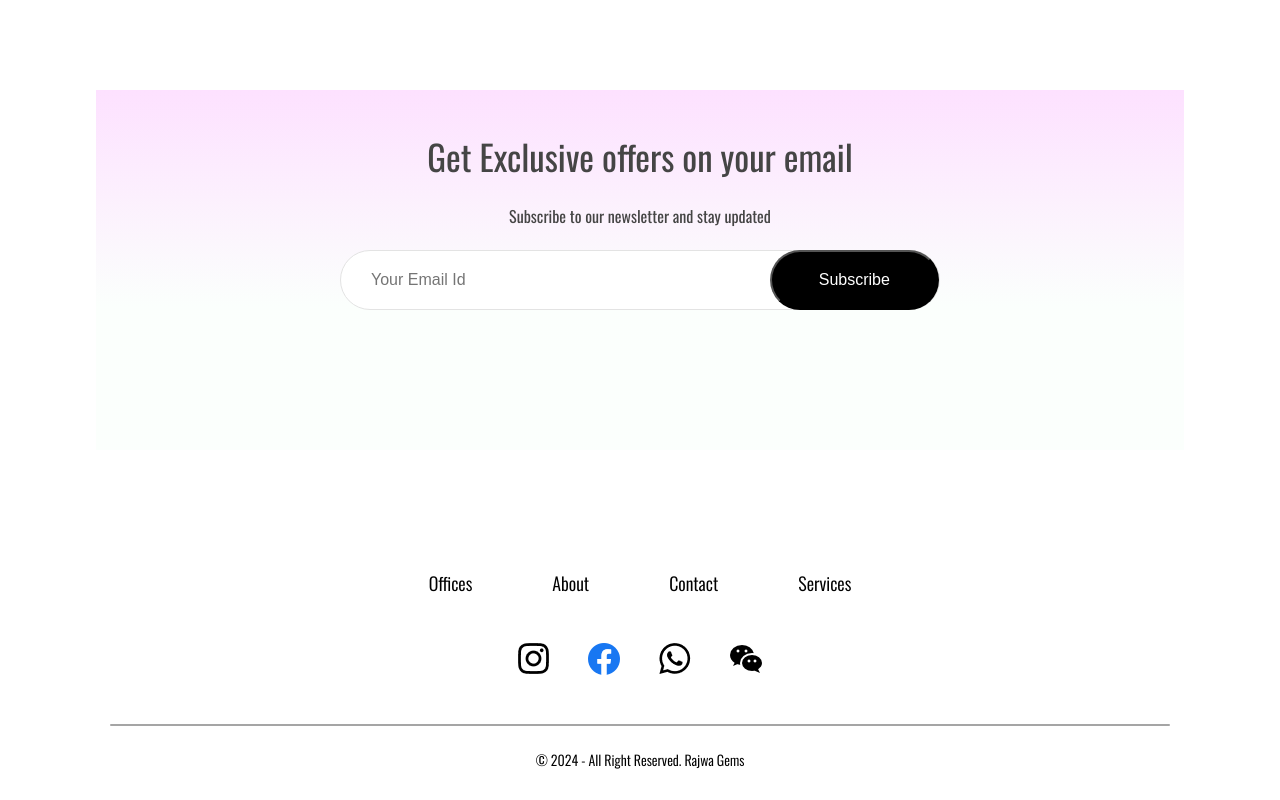
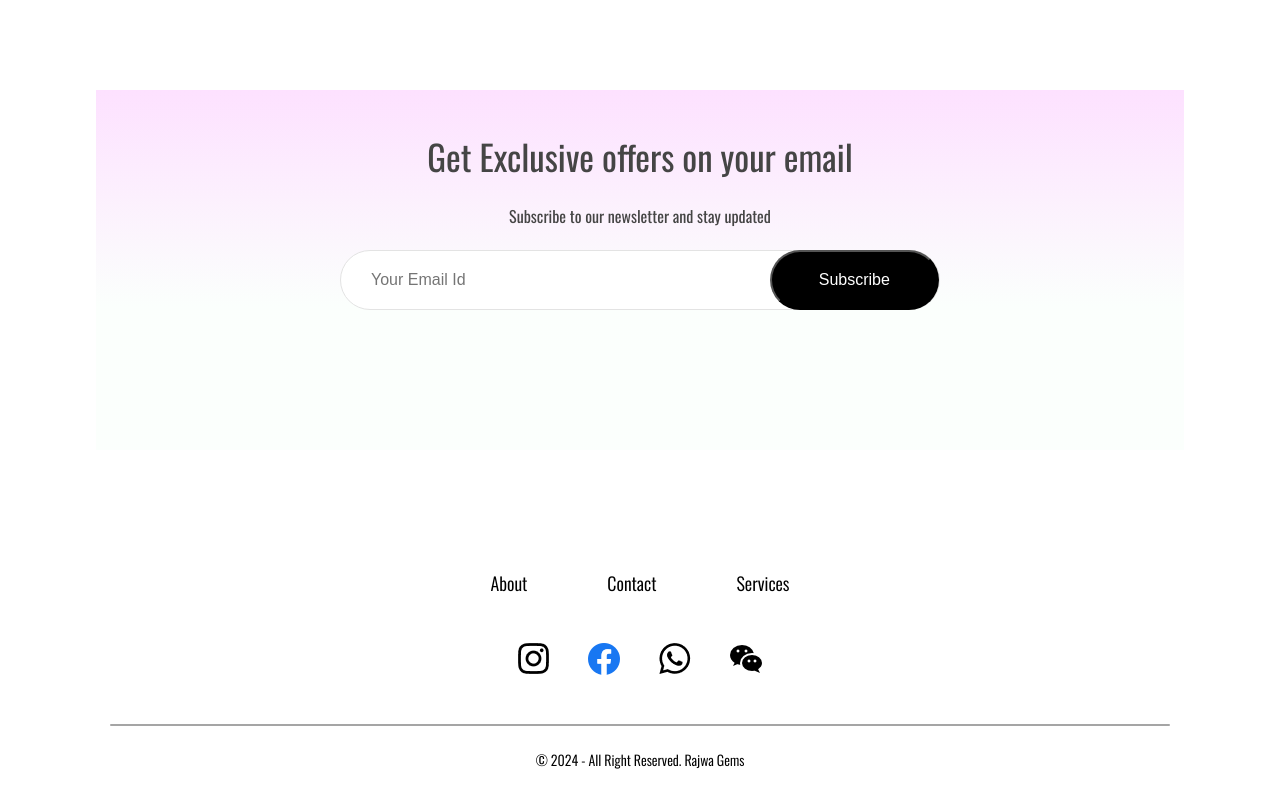
Before and after one commit to Samhan-6/gemsite, a React (Vite) app in the folder gemsite/: page / in a window 1280 px wide. Shown: the part 2855-3655 px from the top of the page. Built offline with nearby package versions, Linux system fonts and the light colour scheme.

Commit message:
removed office-link
remove office link from the footer section

```diff
--- a/gemsite/src/components/footer/Footer.jsx
+++ b/gemsite/src/components/footer/Footer.jsx
@@ -10,8 +10,6 @@ const Footer = () => {
   return (
     <div className='footer'>
       <ul className='footer-links'>
-        <li>Offices</li>
-
         <Link to='/about' style={{ textDecoration: 'none', color: 'black' }}>
           <li>About</li>
         </Link>
```
